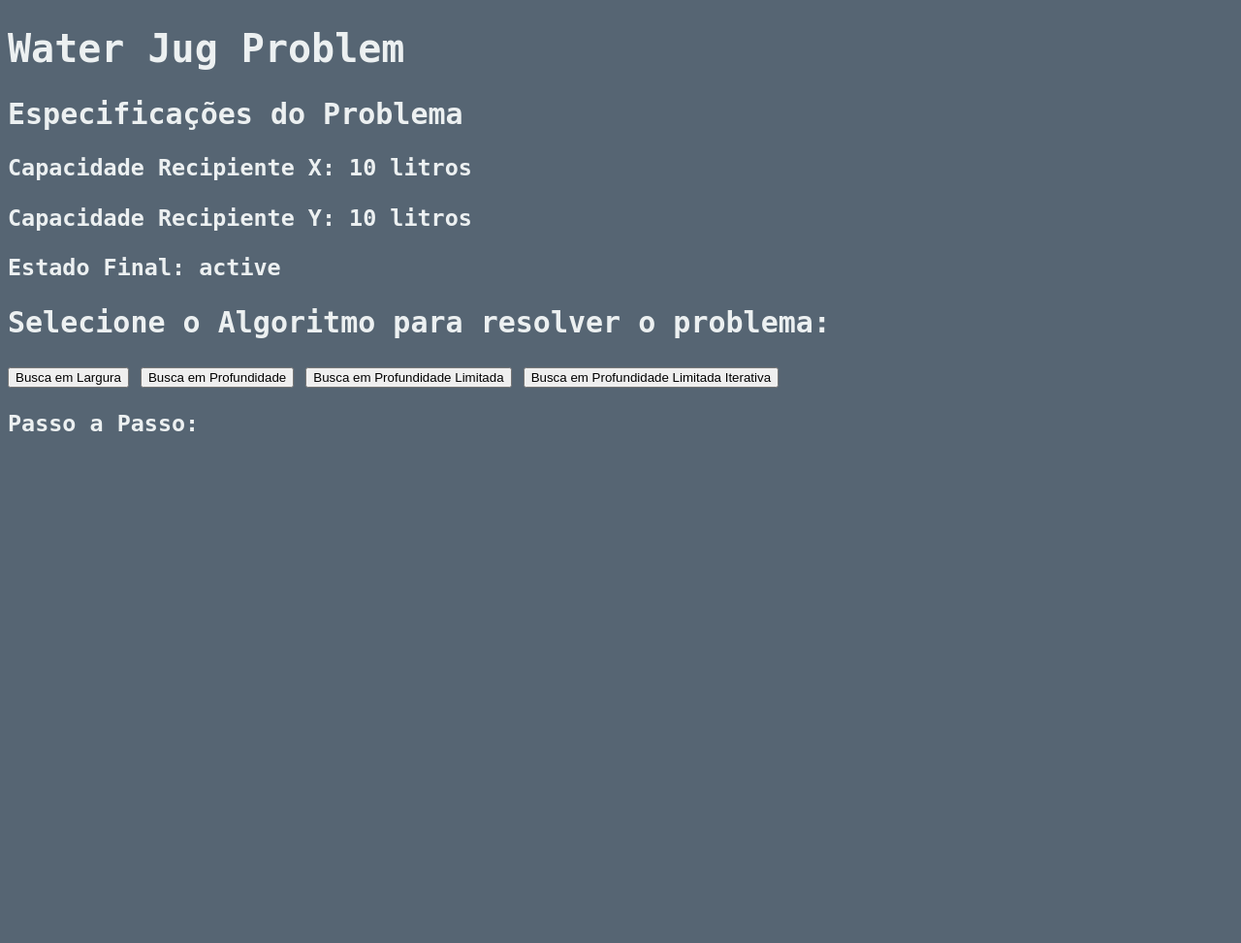
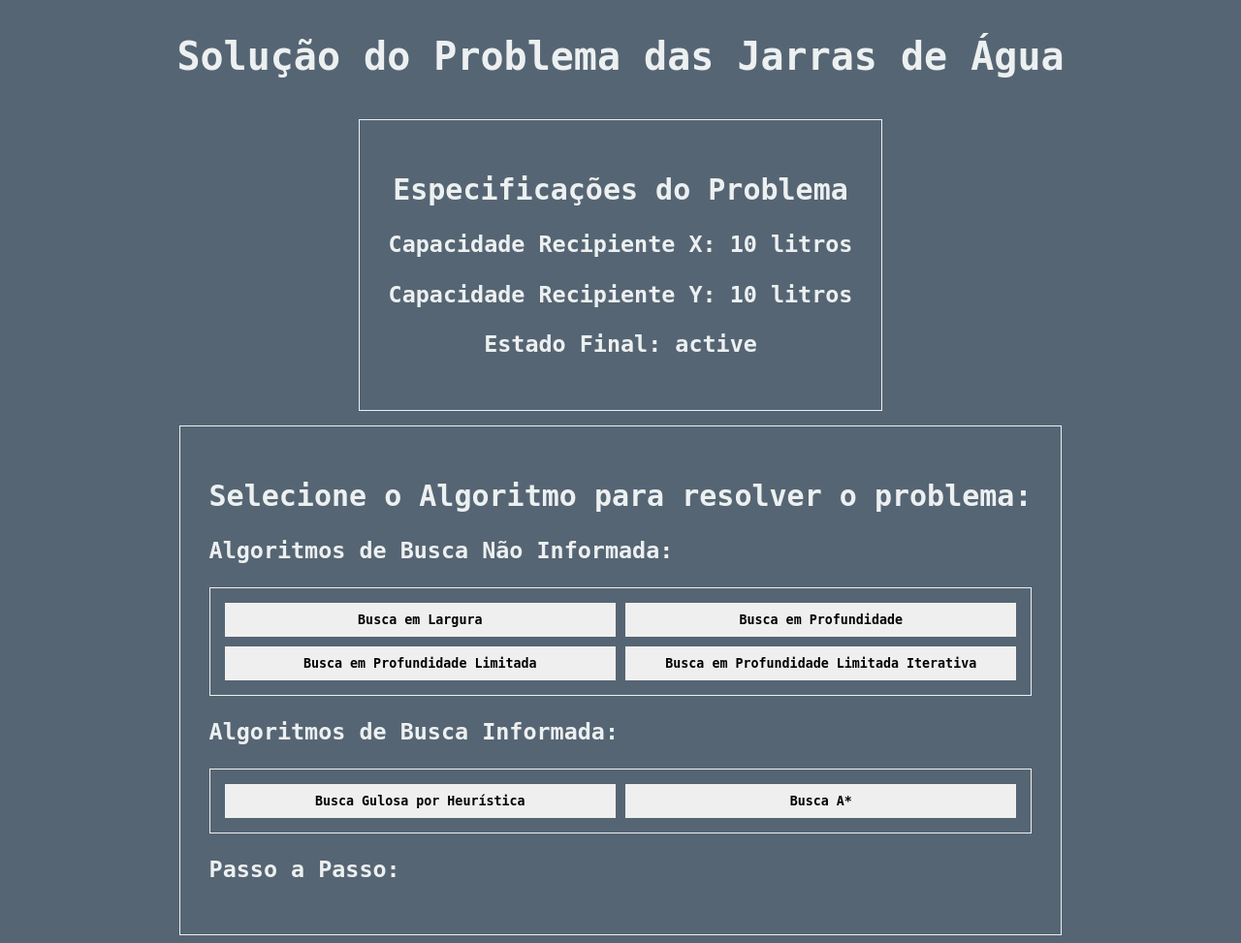
Before and after one commit to eduardobrennand/problema_recipientes_com_agua, a Flask app: template templates/processar_problema.html in a window 1280 px wide. Shown: the whole page at 97% size. Before the commit the page ends 445 px from the top, so only its background shows below. Run offline with Flask 3, Linux system fonts and the light colour scheme; the template is opened without the code that fills it: most values are stand-ins (such as "Sample title", 1, 10 or a date in 2020).

Commit message:
Ajustes visuais finais e implementação das buscas informadas

```diff
--- a/app.py
+++ b/app.py
@@ -15,6 +15,7 @@ def busca_em_largura(problema):
 
     return acoes_ate_objetivo
 
+
 def busca_em_profundidade(problema):
     solucao = search.depth_first_graph_search(problema)
     acoes_ate_objetivo = []
@@ -24,6 +25,7 @@ def busca_em_profundidade(problema):
         solucao = solucao.parent
 
     return acoes_ate_objetivo
+
 
 def busca_em_profundidade_limitada(problema):
     solucao = search.depth_limited_search(problema)
@@ -35,6 +37,7 @@ def busca_em_profundidade_limitada(problema):
 
     return acoes_ate_objetivo
 
+
 def busca_em_profundidade_limitada_iterativa(problema):
     solucao = search.iterative_deepening_search(problema)
     acoes_ate_objetivo = []
@@ -44,6 +47,38 @@ def busca_em_profundidade_limitada_iterativa(problema):
         solucao = solucao.parent
 
     return acoes_ate_objetivo
+
+
+def heuristica(problema):
+    # Considera a diferença entre a quantidade de água no recipiente Y e o
+    # objetivo (2 litros)
+    estado = problema.state
+    recipiente_x, recipiente_y = estado
+
+    return recipiente_x - 7
+
+
+def busca_gulosa_por_heuristica(problema):
+    solucao = search.greedy_best_first_graph_search(problema, f=heuristica)
+    acoes_ate_objetivo = []
+
+    while solucao.parent is not None:
+        acoes_ate_objetivo.insert(0, (solucao.action, solucao.state))
+        solucao = solucao.parent
+
+    return acoes_ate_objetivo
+
+
+def busca_a_estrela(problema):
+    solucao = search.astar_search(problema, h=heuristica)
+    acoes_ate_objetivo = []
+
+    while solucao.parent is not None:
+        acoes_ate_objetivo.insert(0, (solucao.action, solucao.state))
+        solucao = solucao.parent
+
+    return acoes_ate_objetivo
+
 
 @app.route('/')
 def index():
@@ -68,6 +103,7 @@ def processar_problema():
                            estado_final_y=estado_final_y,
                            estado_final=estado_final)
 
+
 @app.route('/solucionar_problema', methods=['POST'])
 def solucionar_problema():
     data = request.get_json()
@@ -75,7 +111,8 @@ def solucionar_problema():
     capacidade_maxima = tuple(data['capacidade_maxima'])
     estado_final = tuple(data['estado_final'])
 
-    problema = WaterJugProblem(initial=(0, 0), goal=estado_final, capacities=capacidade_maxima)
+    problema = WaterJugProblem(
+        initial=(0, 0), goal=estado_final, capacities=capacidade_maxima)
 
     if algoritmo == 1:
         solucao = busca_em_largura(problema)
@@ -83,8 +120,12 @@ def solucionar_problema():
         solucao = busca_em_profundidade(problema)
     elif algoritmo == 3:
         solucao = busca_em_profundidade_limitada(problema)
+    elif algoritmo == 4:
+        solucao = busca_em_profundidade_limitada_iterativa(problema)
+    elif algoritmo == 5:
+        solucao = busca_gulosa_por_heuristica(problema)
     else:
-        solucao = busca_em_profundidade_limitada_iterativa(problema)
+        solucao = busca_a_estrela(problema)
 
     lista_acoes = []
     for etapas in solucao:
@@ -95,5 +136,6 @@ def solucionar_problema():
 
     return jsonify({'lista_acoes': lista_acoes})
 
+
 if __name__ == '__main__':
     app.run(debug=True)
--- a/static/styles.css
+++ b/static/styles.css
@@ -84,6 +84,50 @@ body {
     grid-area: 1 / 1 / 2 / 2;
 }
 
+.container-especificacao-problema {
+    border: 1px solid #ecf0f1;
+    padding: 30px;
+    text-align: center;
+}
+
+.container-solucao {
+    border: 1px solid #ecf0f1;
+    padding: 30px;
+}
+
+.container-solucao-busca-nao-informada {
+    border: 1px solid #ecf0f1;
+    padding: 15px;
+    display: grid;
+    grid-template-columns: repeat(2, 1fr);
+    grid-template-rows: repeat(2, 1fr);
+    grid-column-gap: 10px;
+    grid-row-gap: 10px;
+}
+
+.container-solucao-busca-informada {
+    border: 1px solid #ecf0f1;
+    padding: 15px;
+    display: grid;
+    grid-template-columns: repeat(2, 1fr);
+    grid-template-rows: repeat(1, 1fr);
+    grid-column-gap: 10px;
+    grid-row-gap: 10px;
+}
+
+.botao-solucao {
+    font-family: monospace;
+    padding: 10px;
+    font-weight: bold;
+    border: none;
+}
+
+.botao-solucao:hover {
+    background-color: #b3b6b7;
+    color: #ecf0f1;
+    border: none;
+}
+
 .container-recipientes {
     display: flex;
     align-items: end;
@@ -93,6 +137,6 @@ body {
 .recipiente {
     width: 150px;
     height: 300px;
-    border: 2px solid gray;
+    border: 3px solid #000000;
     border-top: none;
 }
--- a/templates/index.html
+++ b/templates/index.html
@@ -27,8 +27,7 @@
             </div>
             <div class="container-definicao-problema-busca-informada">
                 <h4>Problema 2 - Busca Informada:</h4>
-                <p>- Recipientes com Água (4, 3) – versão 2:</p>
-                <p>Recipientes com Água (9, 4) - versão 2:</p>
+                <p>- Recipientes com Água (9, 4) - versão 2:</p>
                 <p>Sejam 2 recipientes com capacidades iguais a 9 e 4 litros e uma torneira de
                     água. Sabendo-se que os recipientes estão inicialmente vazios e que é possível
                     enchê-los na torneira, ou esvaziá-los passando a água de um para o outro ou
--- a/templates/processar_problema.html
+++ b/templates/processar_problema.html
@@ -3,24 +3,32 @@
 <head>
     <meta charset="UTF-8">
     <meta name="viewport" content="width=device-width, initial-scale=1.0">
-    <title>Water Jug Solution</title>
+    <title>Solução do Problema das Jarras de Água</title>
     <link rel="stylesheet" type="text/css" href="static/styles.css">
 </head>
 <body>
-    <h1>Water Jug Problem</h1>
-    <div>
+    <div class="container-geral">
+        <h1>Solução do Problema das Jarras de Água</h1>
+        <div class="container-especificacao-problema">
             <h2>Especificações do Problema</h2>
             <h3>Capacidade Recipiente X: {{ capacidade_x }} litros</h3>
             <h3>Capacidade Recipiente Y: {{ capacidade_y }} litros</h3>
             <h3>Estado Final: {{ estado_final }} </h3>
         </div>
 
-    <div>
+        <div class="container-solucao">
             <h2>Selecione o Algoritmo para resolver o problema:</h2>
-        <button onclick="solucionar_problema(algoritmo=1, capacidade_maxima={{ capacidade_maxima | tojson }}, estado_final={{ estado_final | tojson }})">Busca em Largura</button>
-        <button onclick="solucionar_problema(algoritmo=2, capacidade_maxima={{ capacidade_maxima | tojson }}, estado_final={{ estado_final | tojson }})">Busca em Profundidade</button>
-        <button onclick="solucionar_problema(algoritmo=3, capacidade_maxima={{ capacidade_maxima | tojson }}, estado_final={{ estado_final | tojson }})">Busca em Profundidade Limitada</button>
-        <button onclick="solucionar_problema(algoritmo=4, capacidade_maxima={{ capacidade_maxima | tojson }}, estado_final={{ estado_final | tojson }})">Busca em Profundidade Limitada Iterativa</button>
+            <h3>Algoritmos de Busca Não Informada:</h3>
+            <div class="container-solucao-busca-nao-informada">
+                <button class="botao-solucao" onclick="solucionar_problema(algoritmo=1, capacidade_maxima={{ capacidade_maxima | tojson }}, estado_final={{ estado_final | tojson }})">Busca em Largura</button>
+                <button class="botao-solucao" onclick="solucionar_problema(algoritmo=2, capacidade_maxima={{ capacidade_maxima | tojson }}, estado_final={{ estado_final | tojson }})">Busca em Profundidade</button>
+                <button class="botao-solucao" onclick="solucionar_problema(algoritmo=3, capacidade_maxima={{ capacidade_maxima | tojson }}, estado_final={{ estado_final | tojson }})">Busca em Profundidade Limitada</button>
+                <button class="botao-solucao" onclick="solucionar_problema(algoritmo=4, capacidade_maxima={{ capacidade_maxima | tojson }}, estado_final={{ estado_final | tojson }})">Busca em Profundidade Limitada Iterativa</button>
+            </div>
+            <h3>Algoritmos de Busca Informada:</h3>
+            <div class="container-solucao-busca-informada">
+                <button class="botao-solucao" onclick="solucionar_problema(algoritmo=1, capacidade_maxima={{ capacidade_maxima | tojson }}, estado_final={{ estado_final | tojson }})">Busca Gulosa por Heurística</button>
+                <button class="botao-solucao" onclick="solucionar_problema(algoritmo=2, capacidade_maxima={{ capacidade_maxima | tojson }}, estado_final={{ estado_final | tojson }})">Busca A*</button>
             </div>
 
             <div id="solucao">
@@ -30,6 +38,8 @@
                 </ul>
 
                 <div id="recipientes" class="container-recipientes">
+                </div>
+            </div>
         </div>
     </div>
     <script>
@@ -66,7 +76,7 @@
                 const recipiente_x = document.createElement('div');
                 recipiente_x.id = 'recipiente_x';
                 recipiente_x.style.width = '150px';
-                recipiente_x.style.border = '2px solid gray';
+                recipiente_x.style.border = '3px solid #000000';
                 recipiente_x.style.borderTop = 'none';
                 recipiente_x.style.height = `${capacidade_maxima_x_px}px`
 
@@ -76,7 +86,7 @@
                 const recipiente_y = document.createElement('div');
                 recipiente_y.id = 'recipiente_y';
                 recipiente_y.style.width = '150px';
-                recipiente_y.style.border = '2px solid gray';
+                recipiente_y.style.border = '3px solid #000000';
                 recipiente_y.style.borderTop = 'none';
                 recipiente_y.style.height = `${capacidade_maxima_y_px}px`
 
@@ -125,7 +135,7 @@
                         li.innerText = `${i + 1}. ${acao} - Estado Atual: ${estado_atual}`;
                         passosElement.appendChild(li);
 
-                    }, 5000 * (i + 1), acoes[i].acao, acoes[i].estado_atual, capacidade_maxima, i);  // Atraso crescente para cada passo
+                    }, 1500 * (i + 1), acoes[i].acao, acoes[i].estado_atual, capacidade_maxima, i);  // Atraso crescente para cada passo
                 };
             } else {
                 document.getElementById('solucao').innerText = 'Erro ao obter a solução';
```
Lines whose indentation alone changed are shown as unchanged.
